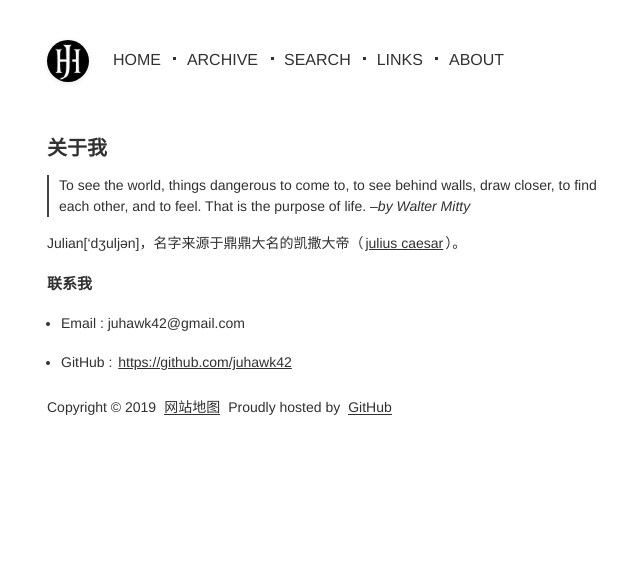
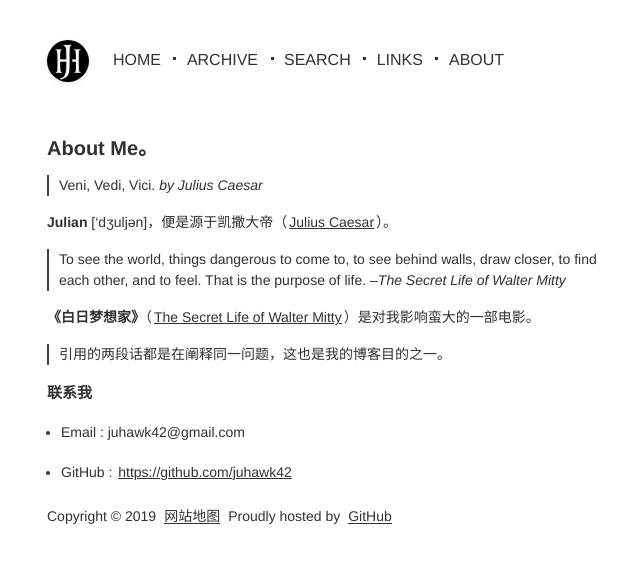
Before and after one commit to juhawk42/juhawk42.github.io, a Jekyll site: the page built from pages/about.md, in a window 1280 px wide. Shown: the top 563 px of the page, without its empty margins (313-953 px from the left). Built offline with Jekyll 4.4.1, drawn with Linux system fonts in a browser that asks for light colours.

Commit message:
Update about.md

```diff
--- a/pages/about.md
+++ b/pages/about.md
@@ -1,11 +1,21 @@
 ---
 layout: mypost
 isPage: true
-title: 关于我
+title: About Me。
 ---
-> To see the world, things dangerous to come to, to see behind walls, draw closer, to find each other, and to feel. That is the purpose of life. --*by Walter Mitty*
 
-Julian['dʒuljən]，名字来源于鼎鼎大名的凯撒大帝（[julius caesar](https://en.wikipedia.org/wiki/Julius_Caesar)）。
+> Veni, Vedi, Vici.  *by Julius Caesar*
+
+**Julian** ['dʒuljən]，便是源于凯撒大帝（[Julius Caesar](https://en.wikipedia.org/wiki/Julius_Caesar)）。
+
+
+> To see the world, things dangerous to come to, to see behind walls, draw closer, to find each other, and to feel. That is the purpose of life. --*The Secret Life of Walter Mitty*
+
+**《白日梦想家》**（[The Secret Life of Walter Mitty](https://movie.douban.com/subject/2133323/)）是对我影响蛮大的一部电影。
+
+
+> 引用的两段话都是在阐释同一问题，这也是我的博客目的之一。
+
 
 ### 联系我
 
```
